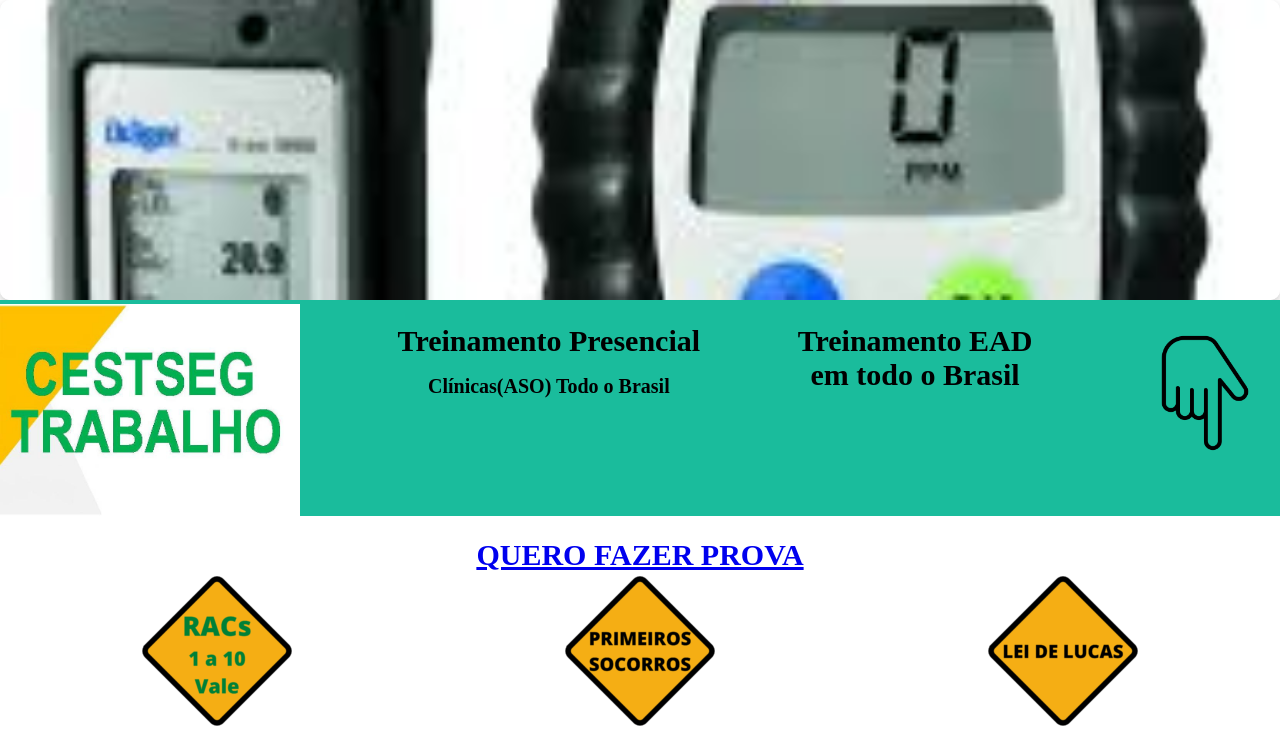
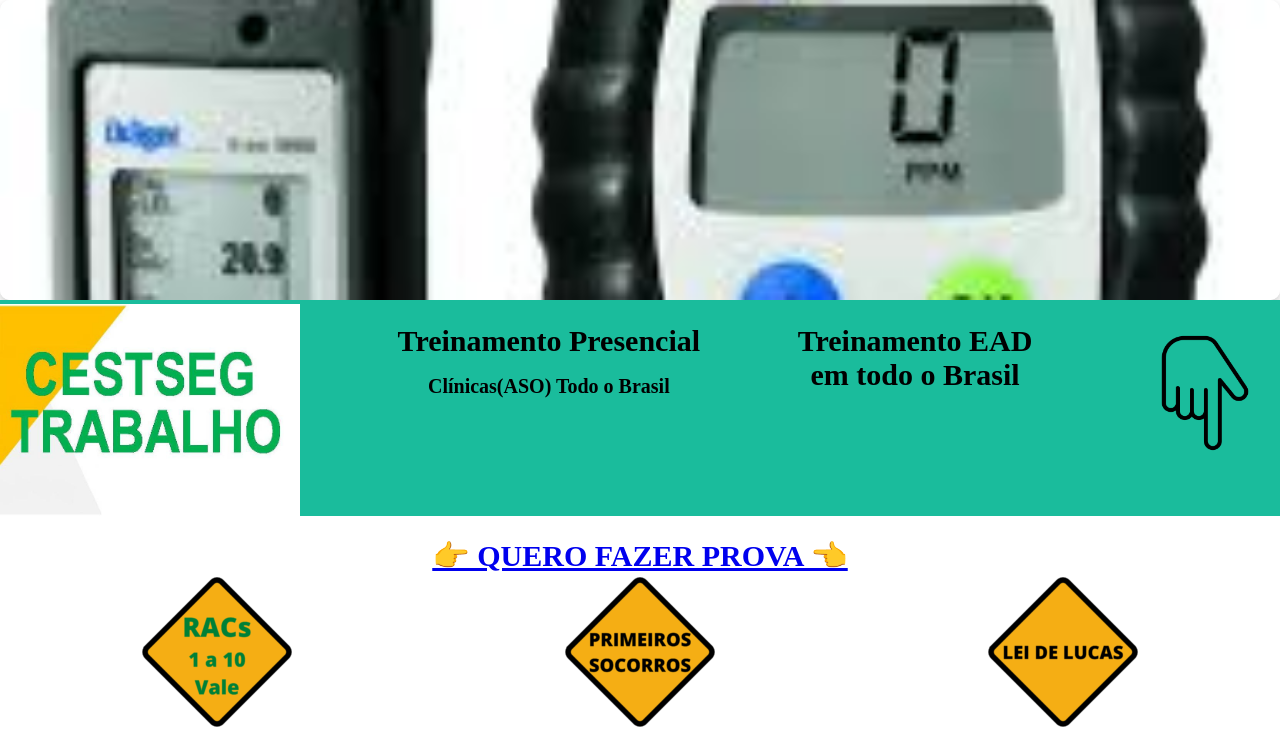
Before and after one commit to StanleyAndrade/GenilsonParteDoSiteWordpress, a website: page index.html in a window 1280 px wide. Shown: the top 743 px of the page. Drawn offline with Linux system fonts and the light colour scheme.

Commit message:
mãos apontando

```diff
--- a/index.html
+++ b/index.html
@@ -79,9 +79,11 @@
             </a>
         </div>
     </div>
-    <div id="div-fazerprova">
-        <a id="link-fazerprova" href="https://api.whatsapp.com/send?phone=5521973561012&text=Ol%C3%A1%20professor.%20Preciso%20tirar%20uma%20d%C3%BAvida%20sobre%20a%20mat%C3%A9ria%20do%20curso"><h3 id="btn-fazerprova">QUERO FAZER PROVA</h3></a>
-    </div>
+<div id="div-fazerprova">
+  <a id="link-fazerprova" href="https://api.whatsapp.com/send?phone=5521973561012&text=Ol%C3%A1%20professor.%20Preciso%20tirar%20uma%20d%C3%BAvida%20sobre%20a%20mat%C3%A9ria%20do%20curso">
+    <h3 id="btn-fazerprova">👉 QUERO FAZER PROVA 👈</h3>
+  </a>
+</div>
 
     <!--CARDS 1-->
     <div class="cards">
```
